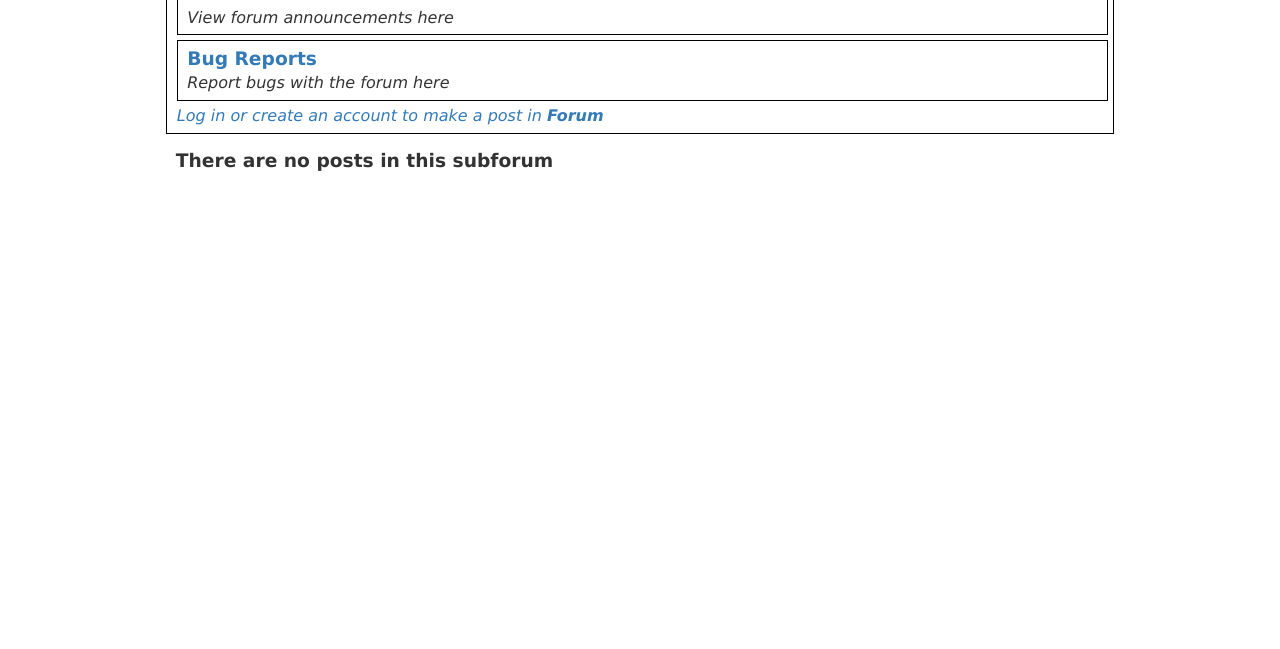
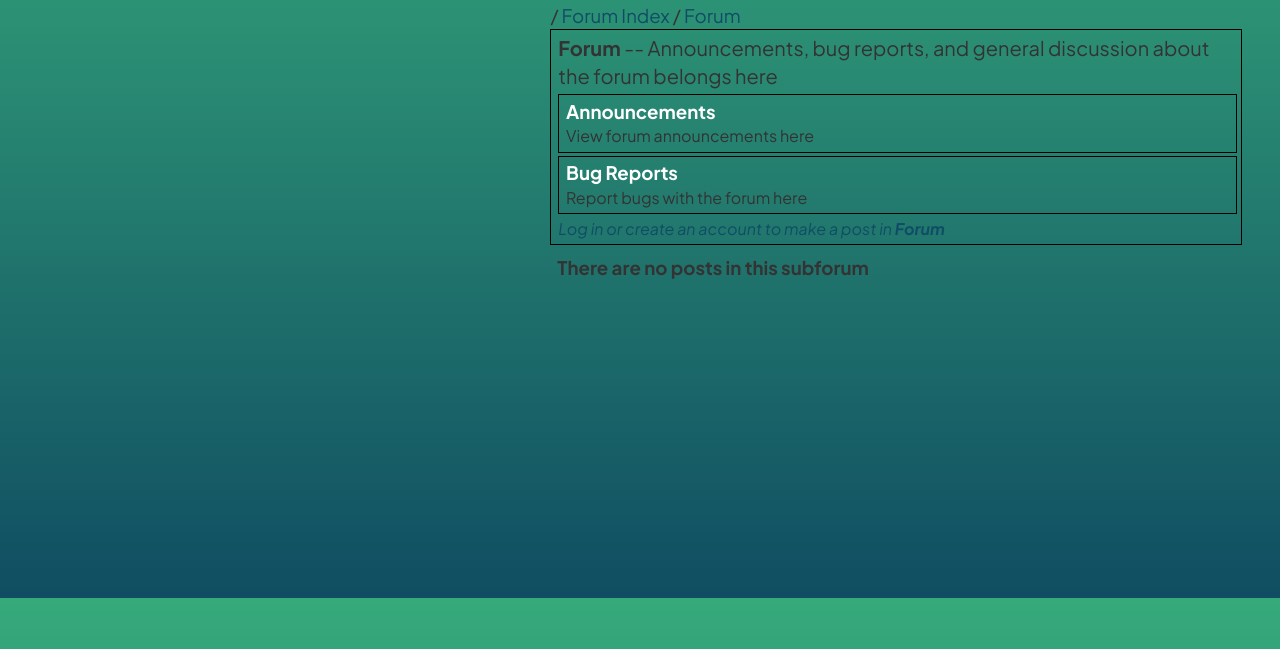
Before and after one commit to mnawar27/CircusCircus, a Flask app: page /subforum?sub=1 in a window 1280 px wide. Shown: the part 202-851 px from the top of the page. Before the commit the page ends 373 px from the top, so only its background shows below. Run offline with Flask 3, Linux system fonts and the light colour scheme; data comes from the database, SQL or seed files in the repository; data that the repository does not hold is empty; some libraries are stand-ins or nearby versions.

Commit message:
some style no boot yet

```diff
--- a/forum/static/style.css
+++ b/forum/static/style.css
@@ -1,28 +1,49 @@
+@import url('https://fonts.googleapis.com/css2?family=Plus+Jakarta+Sans:ital,wght@0,200..800;1,200..800&display=swap');
+
+body{
+	background-image: linear-gradient(#36aa7b,#104d62);
+	background-repeat: no-repeat;
+  	background-attachment: fixed;
+}
 .page{
-	font-family: Verdana;
+	font-family: Plus Jakarta Sans;
 	font-style: normal;
 	font-size: 14pt;
 
-	margin-left: auto;
+	margin-left: 40%;
 	margin-right: auto;
-	margin-top: 1%;
-	width: 80%;
+	margin-top: 4%;
 
 	padding-left: 3%;
 	padding-right: 3%;
+	height: 100vh;
+
+
 
 }
+/* https://ibb.co/Q6kJrmY */
 .header{
-	border: 1px solid black;
-	overflow: hidden;
+	position: relative;
+	background-image: url("https://i.imgur.com/EO2PGfo.png");
+	background-repeat: no-repeat;
+	background-color: #ffffff;
+	background-size: contain;
+
+	height:150px;
 	vertical-align: middle;
 	padding: 0.5%;
-	margin-bottom: none;
+
+}
+.afterlinks{
+	color:red;
 }
 .content{
 	margin-top: 0.5%;
 }
 .login{
+	position:absolute;
+	bottom:0px;
+	right:0px;
 	width: 25%;
 	float: right;
 	text-align: center;
@@ -47,10 +68,12 @@
 	text-align: center;
 
 }
-.subforumlisting{
-	border-bottom: 1px solid gray;
-	padding: 1%;
-	margin-bottom: 1%;
+ .subforumlisting{
+	padding: 5px;
+	margin-bottom: 5px;
+	border: #000000 solid;
+	border-radius: 25px;
+	background-color: #ffffff;
 }
 .inputbox{
 	padding: 0.25%;
@@ -64,19 +87,45 @@
 	color: red;
 	font-weight: bold;
 }
+.subsubforumtitle a:link{
+	color:#ffffff }
+.subsubforumtitle a:visited{
+	color:#ffffff }
+
+a:link {
+	color:#104D65;
+}
+a:visited {
+	color: #104D65;
+}
+a:hover {
+	color: #319f75;
+}
+a:active {	color: #FCCF76;
+}
 .subforumtitle{
-	color: blue;
-	font-size: 15pt;
-	font-weight: bold;
+	padding-left: 15px;
+	padding-top: 5px;
+	padding-bottom: 3px;
+	padding-right: 15px;
+	font-size: 24pt;
+	background-color: #ffffff;
+	text-shadow: 2px 2px 2px #000000;
+
 }
+
 .subforumdesc{
 	font-size: 13pt;
-	font-style: italic;
+	color: #104D65;
+	background-color: #ffffff;
+	padding: 5px 15px 15px 15px;
+	font-weight: bold;
 }
 .subforumheader{
 	padding: 0.5%;
 	padding-left: 1%;
 	margin-top: none;
+	margin-left:40%
 	padding-bottom: none;
 	margin-bottom: 0.5%;
 	border: 1px solid black;
@@ -107,11 +156,18 @@
 	font-style: italic;
 }
 #nolinks{
-	text-decoration: none;
+	position: absolute;
+	bottom: 0px;
+	color:red;
 }
 .noposts{
 	padding: 1%;
 }
+.plus-jakarta-sans {
+	font-family: "Plus Jakarta Sans", sans-serif;
+	font-optical-sizing: auto;
+	font-style: normal; }
+
 .subsubforums{
 	border: 1px solid black;
 	padding: 0.5%;
@@ -124,18 +180,21 @@
 	font-size: 14pt;
 }
 .subsubforumdesc{
-	font-style: italic;
 	font-size: 12pt;
 }
 .toplevelinfo{
+	text-align:center;
 	padding: 0.5%;
 	font-weight: bold;
 }
 .actualpost{
 	padding: 1%;
+	background-color: #ffffff;
 	border: 1px solid black;
 	border-collapse: collapse;
 	margin-bottom: 1%;
+	border: #000000 solid;
+	border-radius: 25px;
 }
 .actualposttitle{
 	border-collapse: collapse;
```
